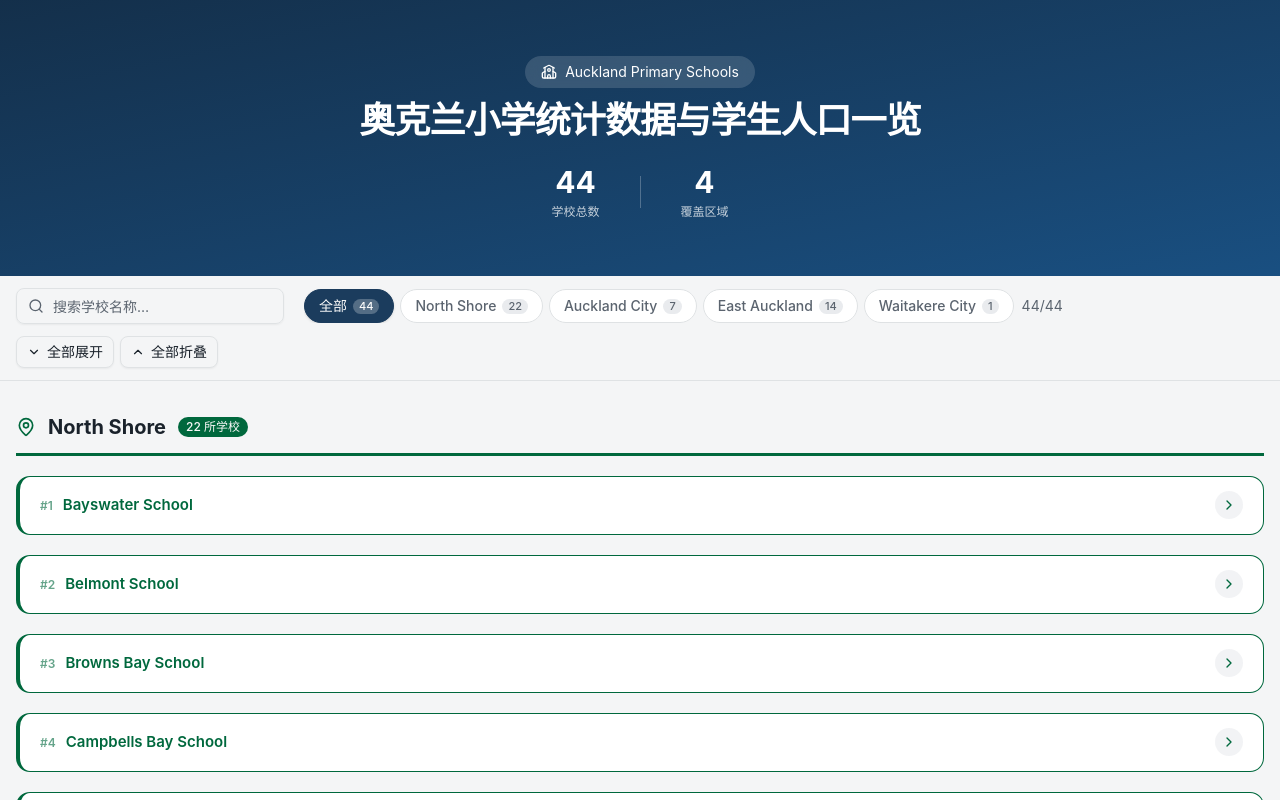
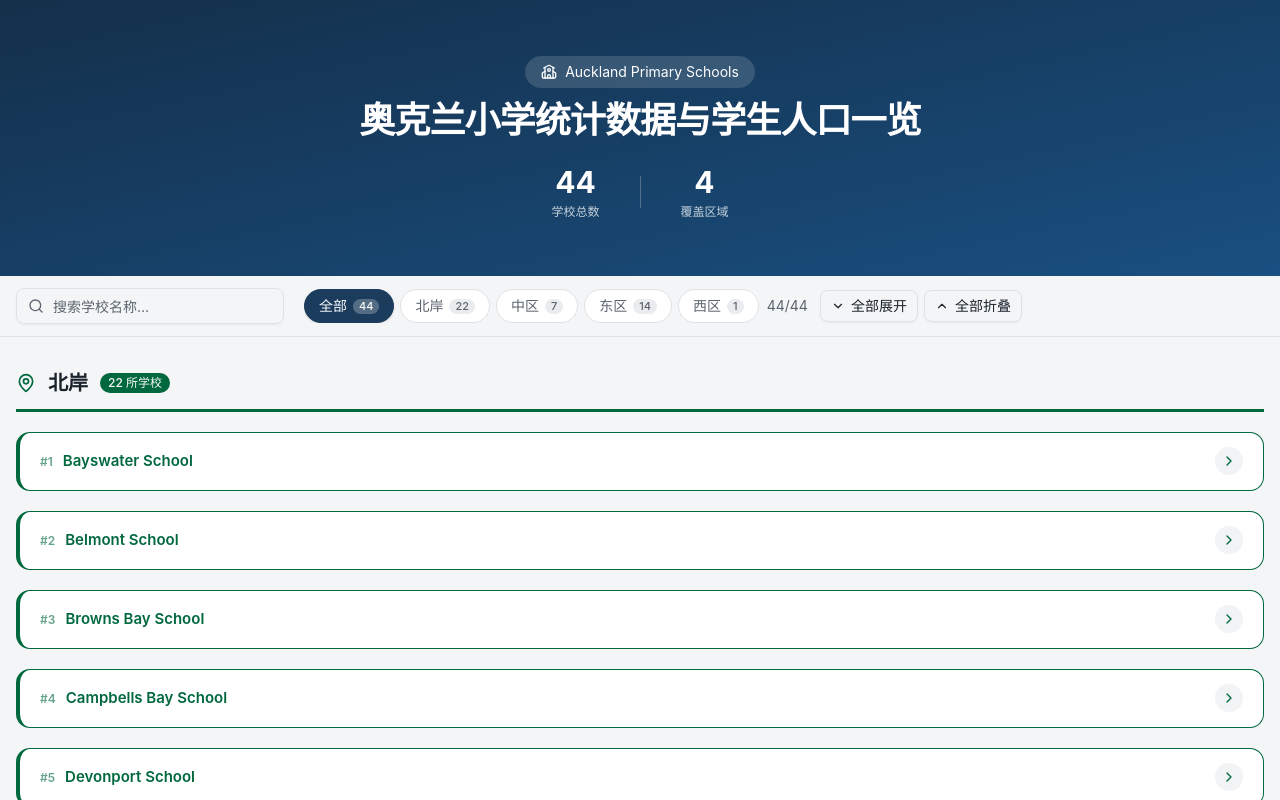
Before and after one commit to gitzhaochen/akl-primary-schools, a Next.js app: page / in a window 1280 px wide. Shown: the top 800 px of the page. Built offline with nearby package versions, Linux system fonts and the light colour scheme.

Commit message:
feat: update 15

```diff
--- a/app/page.tsx
+++ b/app/page.tsx
@@ -11,7 +11,7 @@ import { cn } from '@/lib/utils'
 const regions = [
   {
     key: 'ns',
-    name: 'North Shore',
+    name: '北岸',
     base: 'NorthShore',
     schools: [
       { name: 'Long Bay School', folder: 'LongBaySchool', id: 1342 },
@@ -40,7 +40,7 @@ const regions = [
   },
   {
     key: 'ac',
-    name: 'Auckland City',
+    name: '中区',
     base: 'AucklandCity',
     schools: [
       { name: 'Mount Eden Normal School', folder: 'MtEdenNormalSchool', id: 1378 },
@@ -54,7 +54,7 @@ const regions = [
   },
   {
     key: 'ea',
-    name: 'East Auckland',
+    name: '东区',
     base: 'EastAuckland',
     schools: [
       { name: 'Pigeon Mountain School', folder: 'PigeonMountainSchool', id: 1439 },
@@ -75,7 +75,7 @@ const regions = [
   },
   {
     key: 'wc',
-    name: 'Waitakere City',
+    name: '西区',
     base: 'WaitakereCity',
     schools: [{ name: 'Hobsonville Point Primary School', folder: 'HobsonvillePointSchool', id: 6788 }]
   }
```
